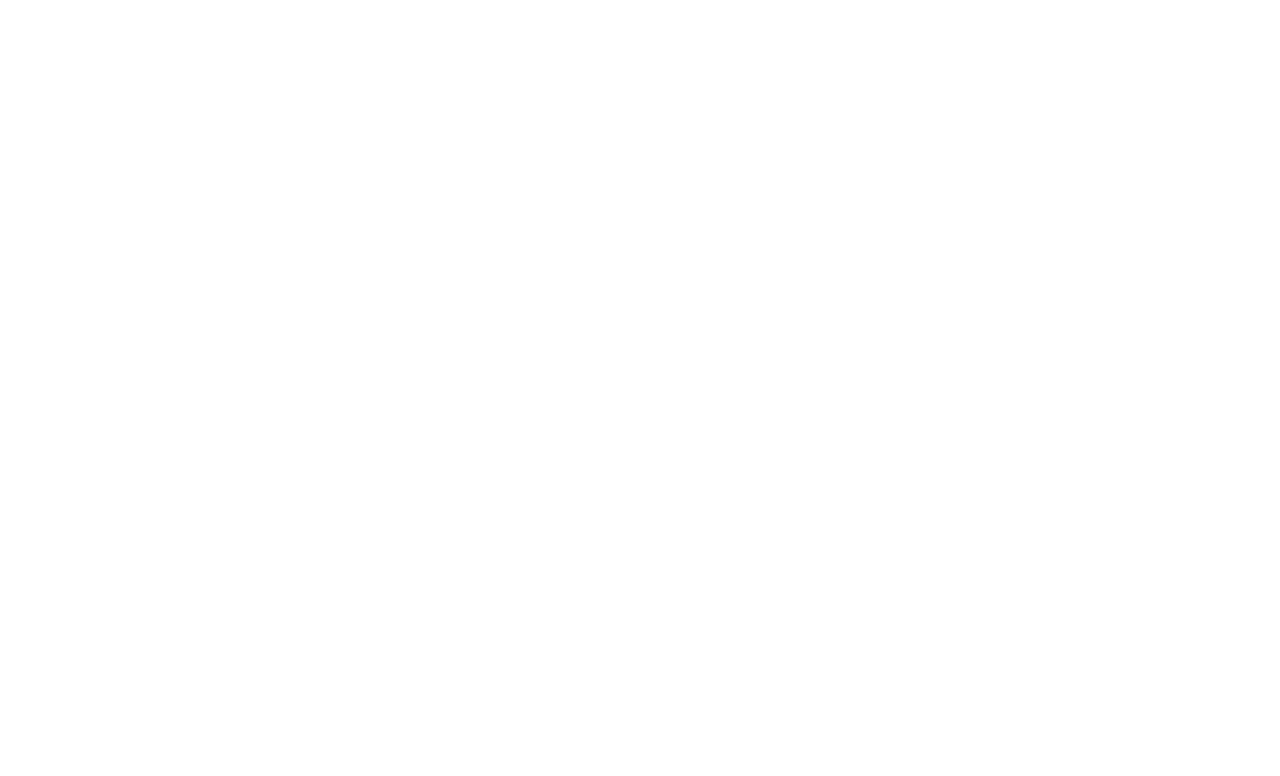
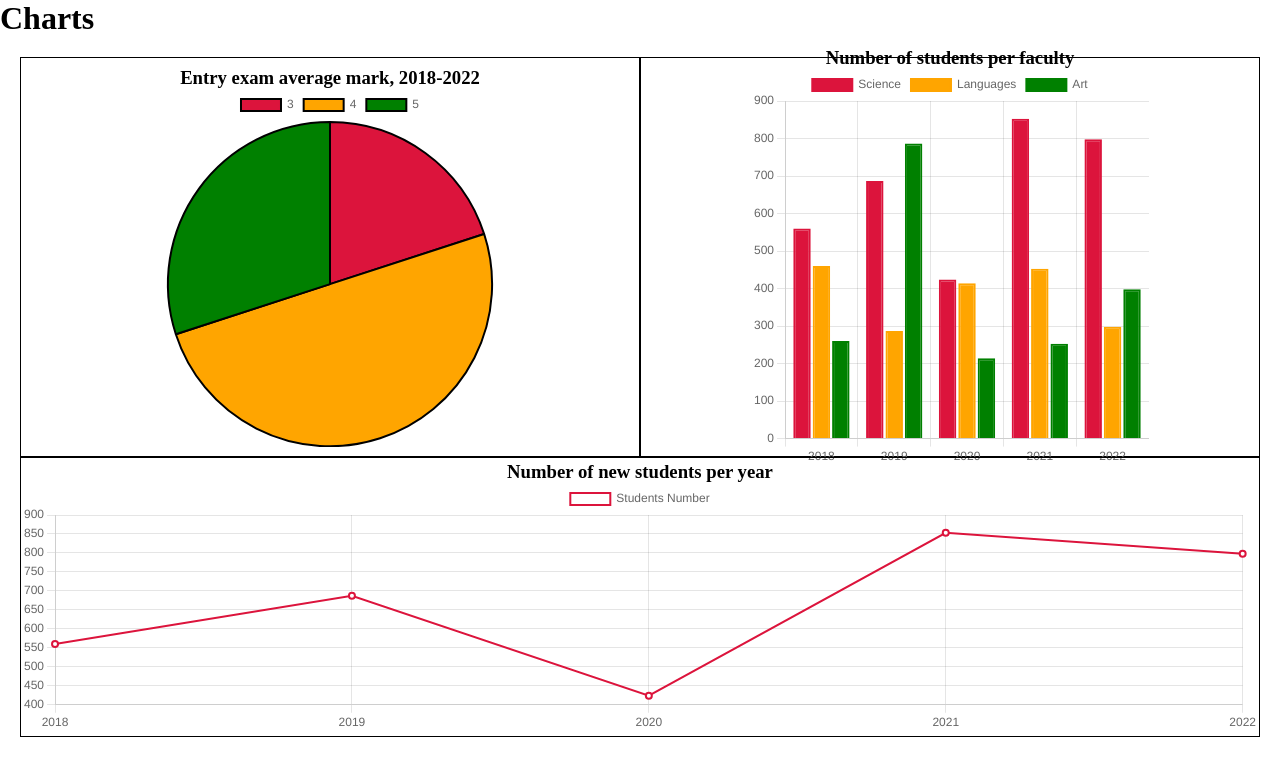
Before and after one commit to Daria29051/week20_Errors_NPM, a plain HTML site: page task_2/index.html in a window 1280 px wide. Drawn offline with nearby package versions, Linux system fonts and the light colour scheme.

Commit message:
3 charts added (chart.js)

```diff
--- a/task_2/index.html
+++ b/task_2/index.html
@@ -8,8 +8,29 @@
     <link rel="stylesheet" href="style.css">
 </head>
 <body>
+    <h1>Charts</h1>
+    <div class="container">
+        <!-- график1 -->
+        <div class="container1">
+            <h3 class="container1__title">Entry exam average mark, 2018-2022</h3>
+            <canvas class="container1__chart" width="100" height="100" ></canvas>
+         </div>
 
 
+    <!-- график2 -->
+    <div class="container2">
+        <h3 class="container2__title">Number of students per faculty</h3>
+        <canvas class="container2__chart" width="100" height="100"  ></canvas>
+     </div>
+
+    <!-- график3 -->
+    <div class="container3">
+        <h3 class="container3__title">Number of new students per year</h3>
+        <canvas class="container3__chart" width="200" height="200"  ></canvas>
+     </div>
+
+</div>
+    <script src="https://cdn.jsdelivr.net/npm/chart.js"></script>
     <script src="script.js"></script>
 </body>
 </html>
--- a/task_2/script.js
+++ b/task_2/script.js
@@ -0,0 +1,70 @@
+// график 1
+const chart1 = document.querySelector('.container1__chart');
+
+    new Chart(chart1,{
+    type: 'pie' ,
+    data: {
+        labels:['3','4','5'] ,
+        datasets: [{
+            label: 'Entry exam average mark, 2018-2022 ' ,
+            data:[0.2, 0.5, 0.3],
+            backgroundColor: ['crimson', 'orange', 'green'] ,
+            borderColor: 'black' ,
+            borderWidth: 2,
+        }] ,
+    } ,
+    options: {}
+});
+
+// график2
+const chart2= document.querySelector('.container2__chart');
+
+    new Chart(chart2,{
+    type: 'bar' ,
+    data: {
+        labels:[2018,2019,2020,2021,2022] ,
+        datasets: [{
+            label: 'Science' ,
+            data:[560, 687, 424, 853, 798],
+            backgroundColor: ['white'] ,
+            borderColor: 'crimson' ,
+            backgroundColor: 'crimson' ,
+            borderWidth: 2,
+        },
+        {
+            label: 'Languages' ,
+            data:[460, 287, 414, 453, 298],
+            backgroundColor: ['white'] ,
+            borderColor: 'orange' ,
+            backgroundColor: 'orange' ,
+            borderWidth: 2,
+        },
+        {
+            label: 'Art' ,
+            data:[260, 787, 214, 253, 398],
+            backgroundColor: ['white'] ,
+            borderColor: 'green' ,
+            backgroundColor: 'green' ,
+            borderWidth: 2,
+        }] ,
+    } ,
+    options: {}
+});
+
+// график 3
+const chart3 = document.querySelector('.container3__chart');
+
+    new Chart(chart3,{
+    type: 'line' ,
+    data: {
+        labels:[2018,2019,2020,2021,2022] ,
+        datasets: [{
+            label: 'Students Number' ,
+            data:[560, 687, 424, 853, 798],
+            backgroundColor: ['white'] ,
+            borderColor: 'crimson' ,
+            borderWidth: 2,
+        }] ,
+    } ,
+    options: {}
+});
--- a/task_2/style.css
+++ b/task_2/style.css
@@ -0,0 +1,52 @@
+* {
+    margin: 0;
+    box-sizing: border-box;
+}
+
+html {
+    height: 100%;
+}
+
+html, body {
+    overflow-x: hidden;
+    overflow-y: hidden;
+}
+
+
+.container {
+    display: grid;
+    margin: 20px;
+    grid-template-columns: repeat(4, 1fr);
+    grid-template-rows: auto auto 280px;
+    grid-area: auto;
+    grid-template-areas:
+    "chart1 chart1 chart2 chart2"
+    "chart1 chart1 chart2 chart2"
+    "chart3 chart3 chart3 chart3"
+   ;
+}
+
+.container1, .container2,.container3 {
+    border: 1px solid black;
+    max-height: 400px;
+    display: flex;
+    flex-direction: column;
+    justify-content: center;
+    align-items: center;
+
+}
+
+.container1 {
+    grid-area: chart1;
+}
+.container2 {
+    grid-area: chart2;
+}
+
+.container3 {
+    grid-area: chart3;
+}
+
+.container1__chart, .container2_chart, .container3__chart {
+    max-height: 90%;
+}
```
